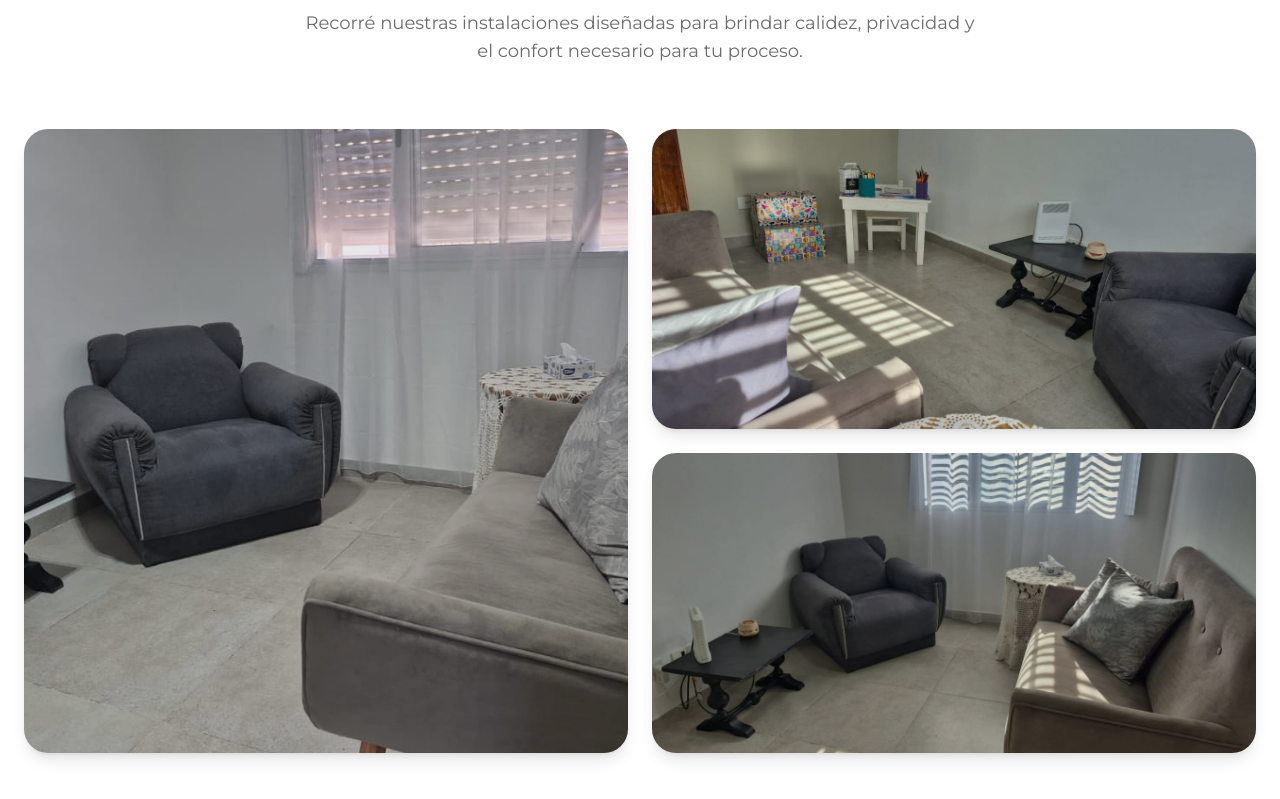
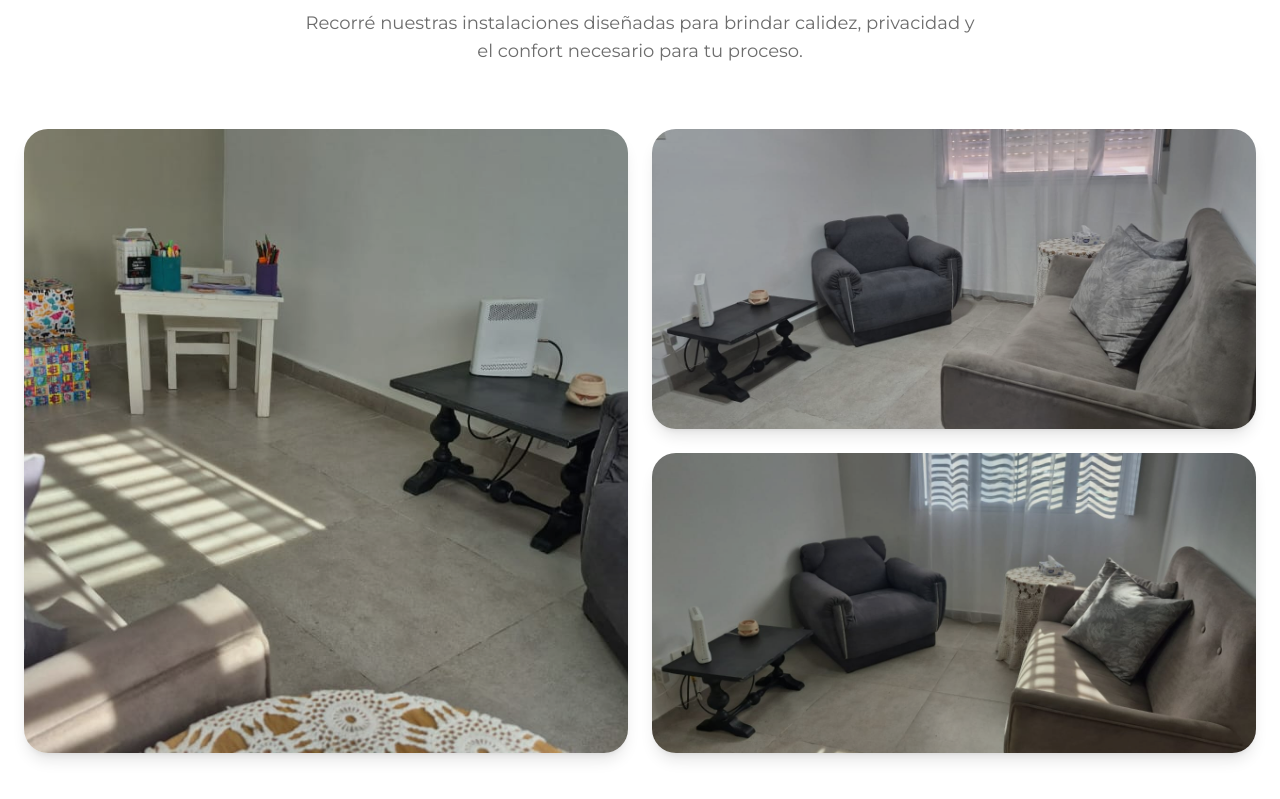
Before and after one commit to agrowd/delfos, a Next.js app: page / in a window 1280 px wide. Shown: the part 1890-2689 px from the top of the page. Built offline with nearby package versions, Linux system fonts and the light colour scheme; a web font is replaced by a local one.

Commit message:
fix: reorder gallery - consultorio-3 first

```diff
--- a/src/components/Gallery.tsx
+++ b/src/components/Gallery.tsx
@@ -5,8 +5,8 @@ import Image from 'next/image';
 import { motion } from 'framer-motion';
 
 const photos = [
-  { src: '/gallery/primera-imagen.jpg', alt: 'Nuestro espacio', span: 'md:col-span-2 md:row-span-2' },
-  { src: '/gallery/consultorio-3.jpg', alt: 'Consultorio 3', span: 'md:col-span-2 md:row-span-1' },
+  { src: '/gallery/consultorio-3.jpg', alt: 'Consultorio', span: 'md:col-span-2 md:row-span-2' },
+  { src: '/gallery/primera-imagen.jpg', alt: 'Nuestro espacio', span: 'md:col-span-2 md:row-span-1' },
   { src: '/gallery/consultorio-4.jpg', alt: 'Consultorio 4', span: 'md:col-span-2 md:row-span-1' },
 ];
 
```
